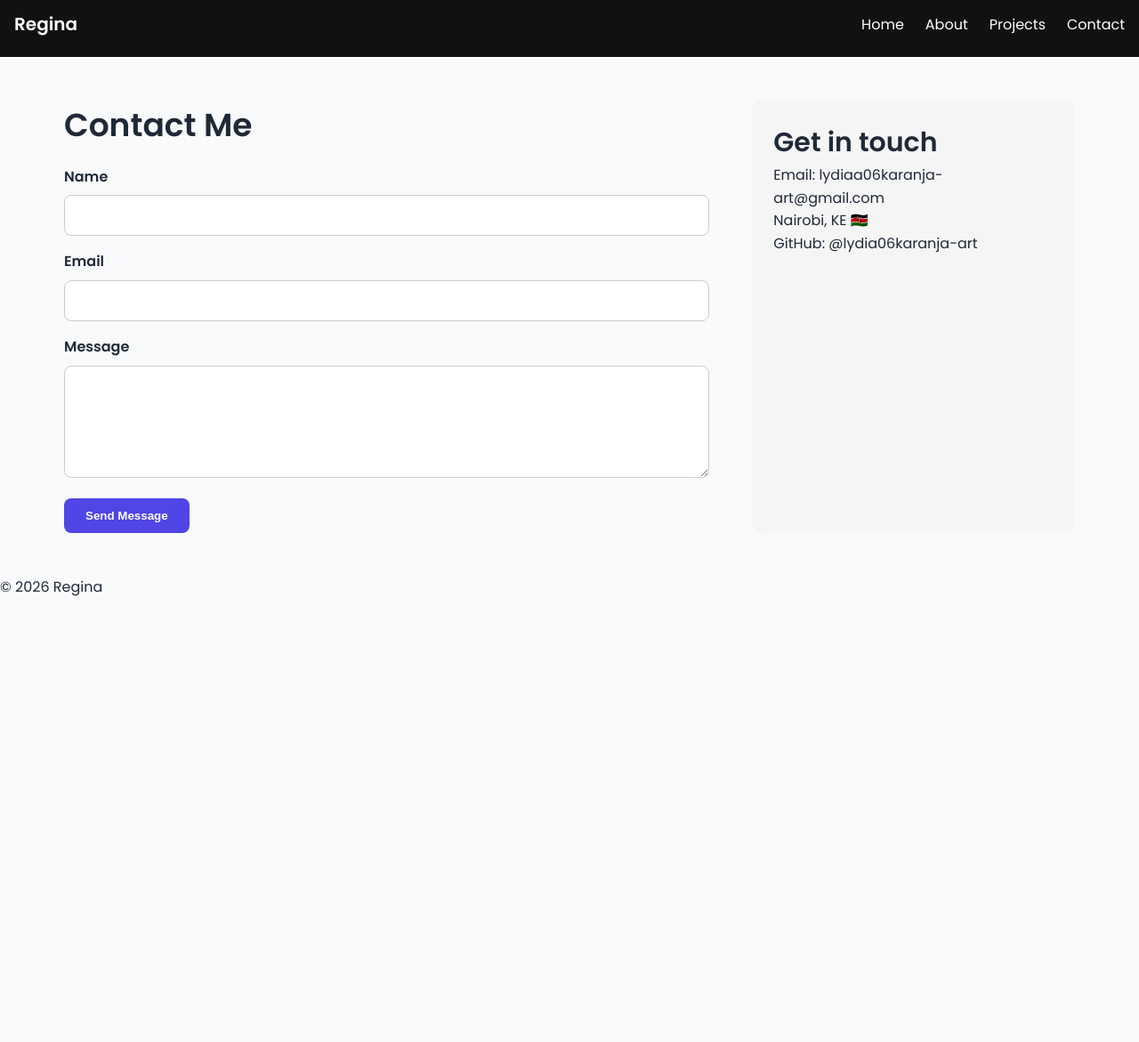
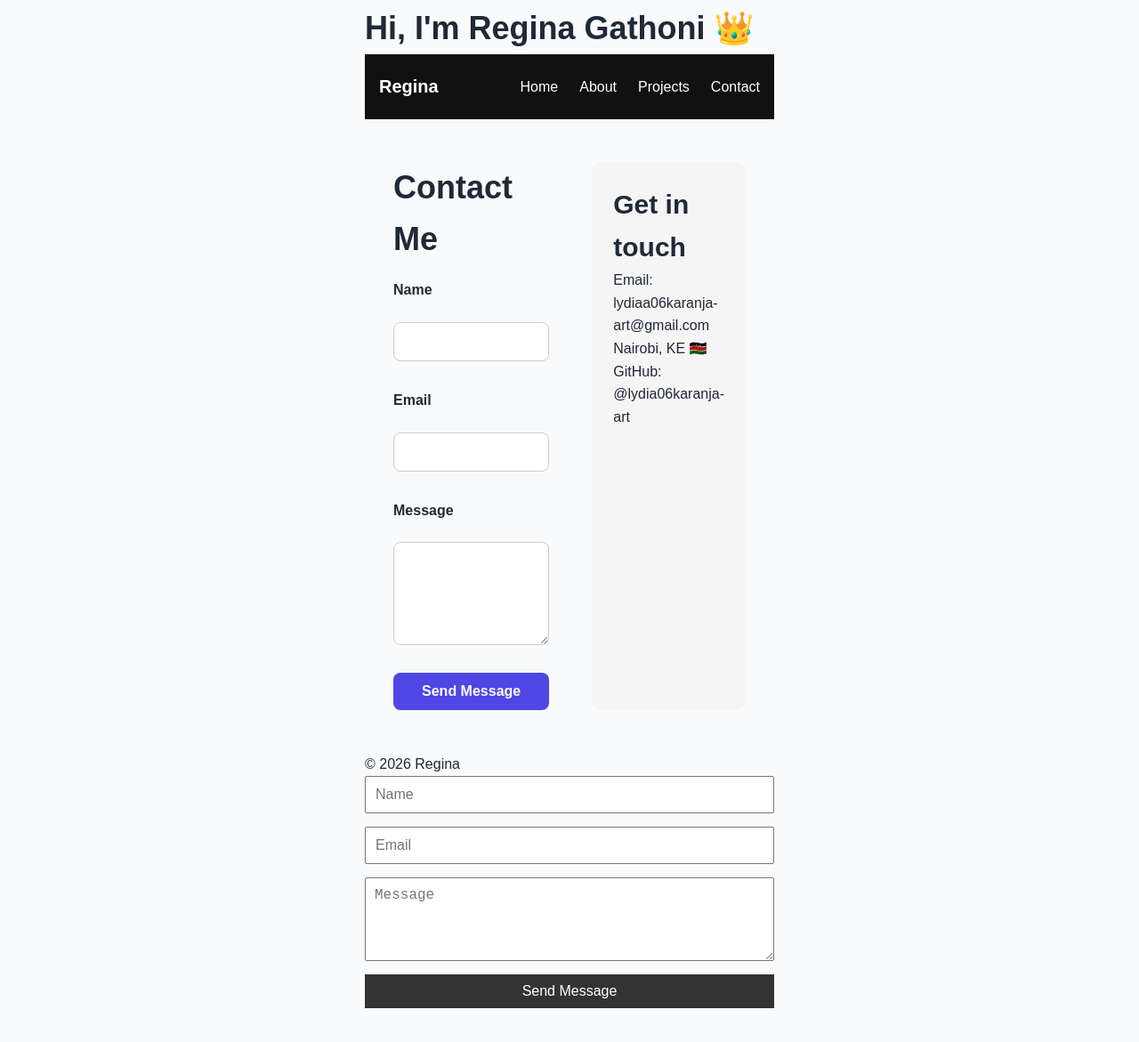
Before and after one commit to lydiaa06karanja-art/iyf-s11-week-01-lydiaa06karanja-art, a plain HTML site: page contact.html in a window 1280 px wide. Shown: the part 67-1238 px from the top of the page at 89% size. Before the commit the page ends 800 px from the top, so only its background shows below. Drawn offline with Linux system fonts and the light colour scheme.

Commit message:
Add day 4 challenge to contact.html
Added a contact form with fields for name, email, and message.

```diff
--- a/contact.html
+++ b/contact.html
@@ -57,3 +57,27 @@
   </footer>
 </body>
 </html>
+
+
+<!DOCTYPE html>
+<html lang="en">
+<head>
+  <meta charset="UTF-8">
+  <meta name="viewport" content="width=device-width, initial-scale=1.0">
+  <title>Contact Form - Day 4</title>
+  <style>
+    body { font-family: Arial, sans-serif; max-width: 500px; margin: 50px auto; padding: 20px; }
+    form { display: flex; flex-direction: column; gap: 15px; }
+    input, textarea, button { padding: 10px; font-size: 16px; }
+    button { background: #333; color: white; border: none; cursor: pointer; }
+  </style>
+</head>
+<body>
+  <form>
+    <input type="text" placeholder="Name" required>
+    <input type="email" placeholder="Email" required>
+    <textarea placeholder="Message" rows="4" required></textarea>
+    <button type="submit">Send Message</button>
+  </form>
+</body>
+</html>
```
